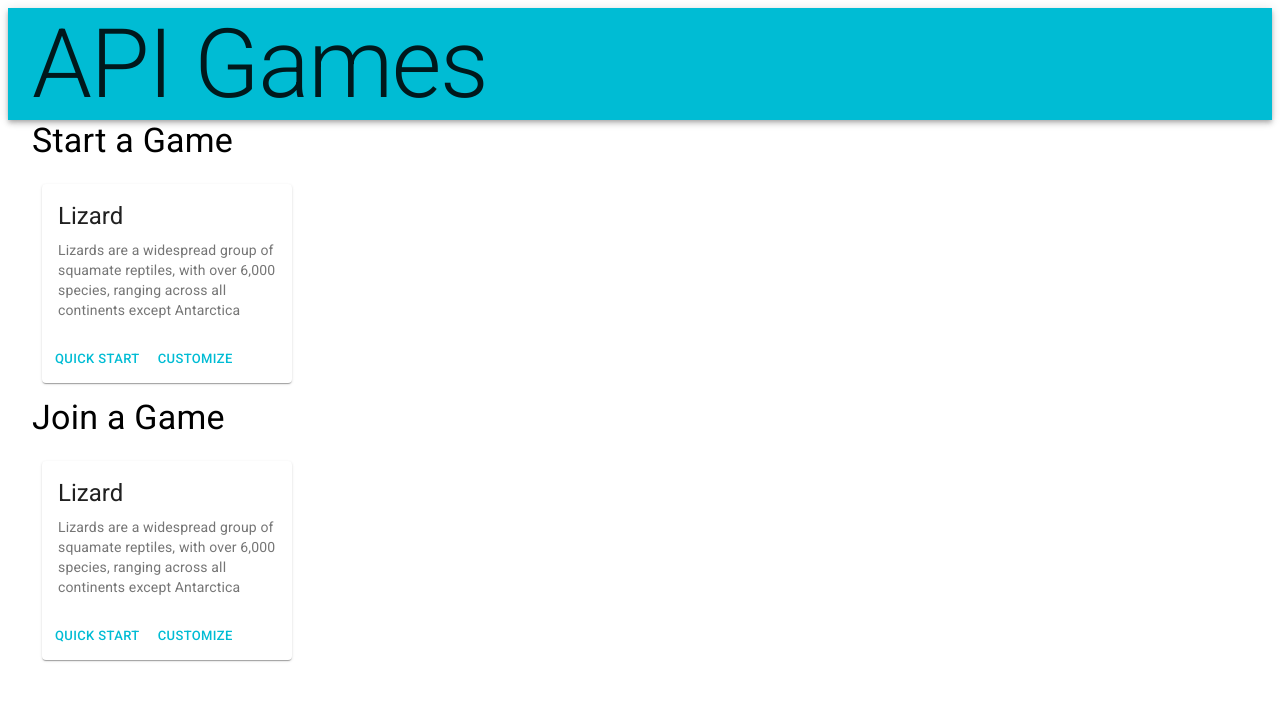
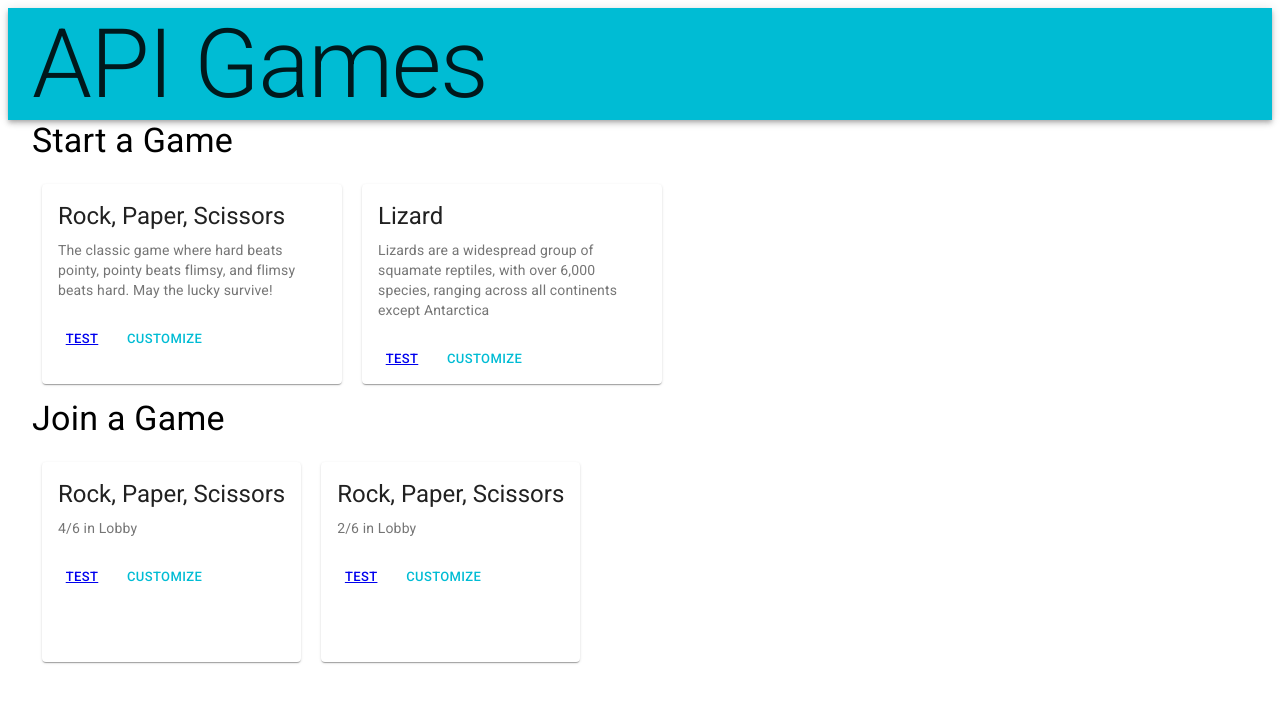
Before and after one commit to chadgarlandscg/player-ui, a React (Vite) app: page / in a window 1280 px wide. Shown: the top 702 px of the page. Built offline with nearby package versions, Linux system fonts and the light colour scheme.

Commit message:
Add onClick to pass routing to cards

```diff
--- a/src/App/App.tsx
+++ b/src/App/App.tsx
@@ -17,7 +17,7 @@ export const App: React.FC = () => {
         <BrowserRouter>
             <ThemeProvider theme={theme}>
                 <Header />
-                    <Content />
+                <Content />
                 <Footer />
             </ThemeProvider>
         </BrowserRouter>
--- a/src/App/Content/Home/Home.tsx
+++ b/src/App/Content/Home/Home.tsx
@@ -1,17 +1,37 @@
 import { Typography } from '@material-ui/core';
 import React from 'react';
+import { useHistory } from 'react-router-dom';
 import { CardCarousel } from '../../../Components/Carousels/CardCarousel';
 
 export const Home: React.FC = () => {
-    const card = {
+    const history = useHistory();
+
+    const startGameCards = [{
+        description: "The classic game where hard beats pointy, pointy beats flimsy, and flimsy beats hard. May the lucky survive!",
+        title: "Rock, Paper, Scissors",
+        onClick: () => history.push("/rock-paper-scissors")
+    },{
         description: "Lizards are a widespread group of squamate reptiles, with over 6,000 species, ranging across all continents except Antarctica",
-        title: "Lizard"
-    };
+        title: "Lizard",
+        onClick: () => history.push("/lizard")
+    }];
+
+    const joinGameCards = [{
+        id: 1,
+        description: "4/6 in Lobby",
+        title: "Rock, Paper, Scissors",
+        onClick: () => history.push(`/games/${1}`)
+    },{
+        id: 100,
+        description: "2/6 in Lobby",
+        title: "Rock, Paper, Scissors",
+        onClick: () => history.push(`/games/${100}`)
+    }];
 
     return (
         <div>
-            <CardCarousel title="Start a Game" cards={[card]}/>
-            <CardCarousel title="Join a Game" cards={[card]}/>
+            <CardCarousel title="Start a Game" cards={startGameCards}/>
+            <CardCarousel title="Join a Game" cards={joinGameCards}/>
         </div>
     );
 }
--- a/src/App/Content/Routes/Routes.tsx
+++ b/src/App/Content/Routes/Routes.tsx
@@ -12,7 +12,7 @@ enum Paths {
 }
 
 const PathToComponent: {[key in Paths]: ReactNode} = {
-  [Paths.Home]: Home,
+  [Paths.Home]: <Home/>,
 }
 
 const RoutedComponents: React.FC = () => {
--- a/src/Components/Cards/PhotoCard.tsx
+++ b/src/Components/Cards/PhotoCard.tsx
@@ -7,13 +7,15 @@ import CardContent from '@material-ui/core/CardContent';
 import CardMedia from '@material-ui/core/CardMedia';
 import Button from '@material-ui/core/Button';
 import Typography from '@material-ui/core/Typography';
+import { Link, useHistory, useLocation } from 'react-router-dom';
 
 const useStyles = makeStyles({
   root: {
-    maxWidth: 250,
+    maxWidth: 300,
+    height: 200,
     display: 'inline-block',
     margin: '10px'
-,  },
+  },
   media: {
     height: 100,
   },
@@ -23,13 +25,14 @@ export interface PhotoCardProps {
     image?: string;
     title: string;
     description?: string;
+    onClick?: (event: React.SyntheticEvent) => void;
 }
 
-export const PhotoCard: React.FC<PhotoCardProps> = ({image, title, description}) => {
+export const PhotoCard: React.FC<PhotoCardProps> = ({image, title, description, onClick}) => {
   const classes = useStyles();
 
   return (
-    <Card className={classes.root}>
+    <Card className={classes.root} onClick={onClick}>
       <CardActionArea>
         {image && <CardMedia
           className={classes.media}
@@ -46,7 +49,7 @@ export const PhotoCard: React.FC<PhotoCardProps> = ({image, title, description})
       </CardActionArea>
       <CardActions>
         <Button size="small" color="primary">
-          Quick Start
+          <Link to="/test">Test</Link>
         </Button>
         <Button size="small" color="primary">
           Customize
--- a/src/Components/Carousels/CardCarousel.tsx
+++ b/src/Components/Carousels/CardCarousel.tsx
@@ -5,7 +5,7 @@ import { Carousel } from './Carousel'
 
 interface CardCarouselProps {
   title: string;
-  cards: PhotoCardProps[]
+  cards: PhotoCardProps[];
 }
 
 export const CardCarousel: React.FC<CardCarouselProps> = ({title, cards}) => {
```
